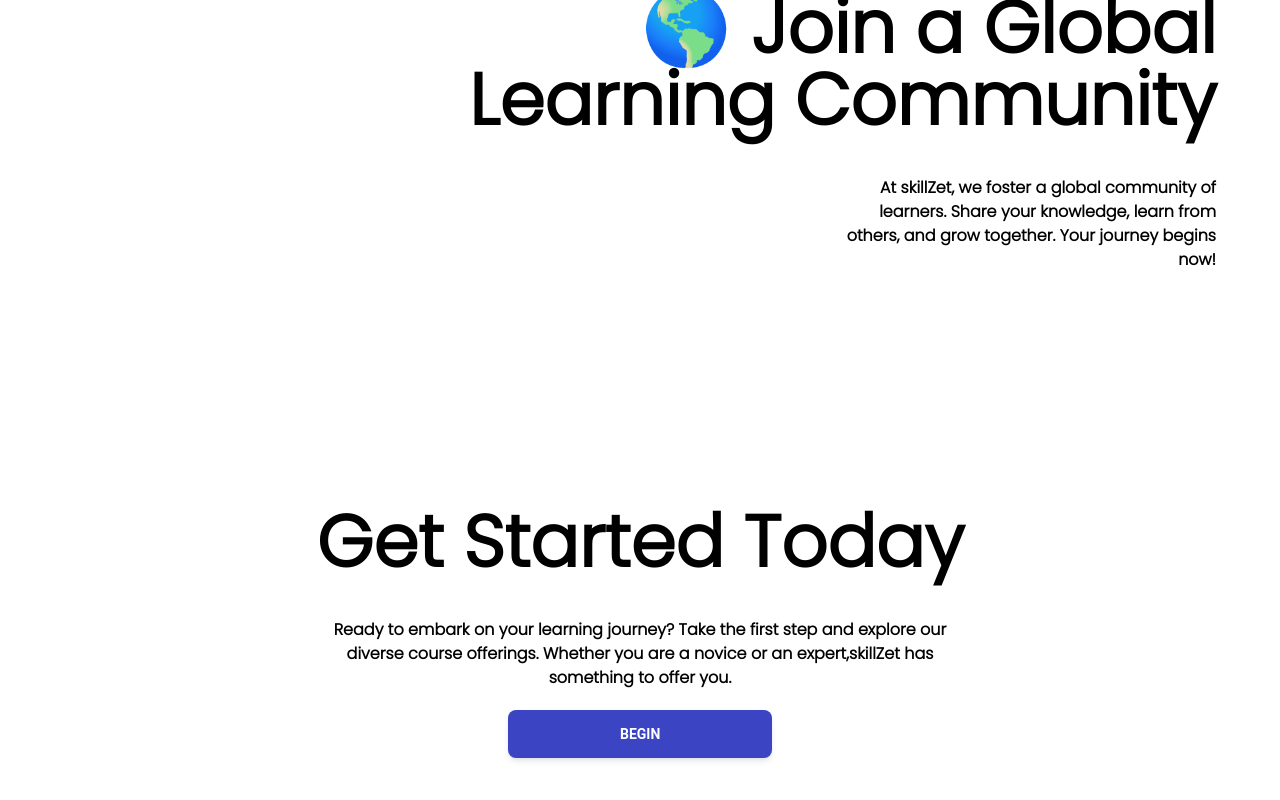
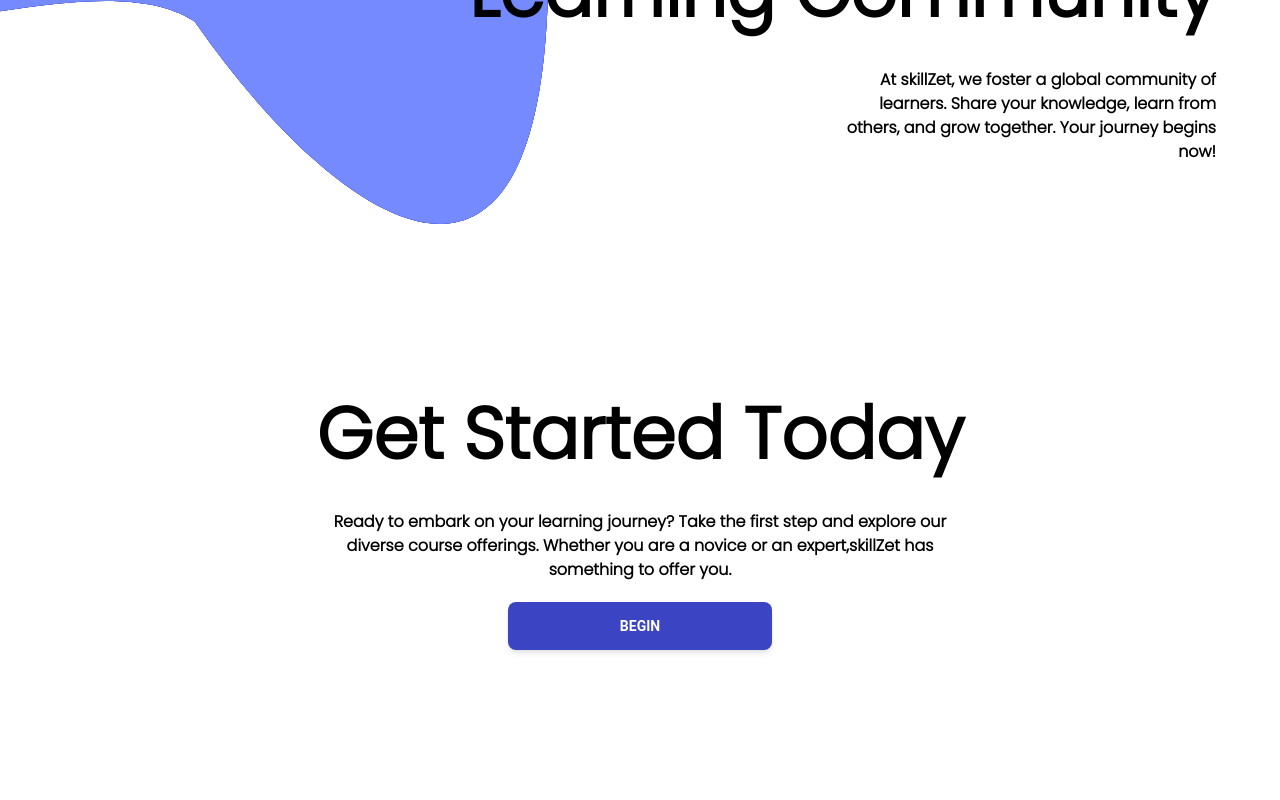
Before and after one commit to JohnnyAidoo/skillzet, a Next.js app: page / in a window 1280 px wide. Shown: the part 1368-2168 px from the top of the page. After the commit the page ends 2132 px from the top, so only its background shows below. Built offline with nearby package versions, Linux system fonts and the light colour scheme; sample sign-in values are in the browser's storage.

Commit message:
fixed svg not showing

```diff
--- a/app/bookmarks/page.tsx
+++ b/app/bookmarks/page.tsx
@@ -1,9 +1,4 @@
-import {
-  Avatar,
-  CardTemplate,
-  IconButton,
-  Input,
-} from "@/public/components/clientComp";
+import { Avatar, Input } from "@/public/components/clientComp";
 import Header from "@/public/components/header";
 import SideBar from "@/public/components/sideBar";
 import { MdOutlineSearch, MdOutlineNotifications } from "react-icons/md";
@@ -30,7 +25,7 @@
               <Avatar
                 className="mx-2"
                 src="https://docs.material-tailwind.com/img/face-2.jpg"
-                alt="l"
+                alt="avatar"
               />
             </div>
           </>
@@ -39,10 +34,10 @@
       <SideBar />
       <main
         style={{ width: "79%" }}
-        className="float-right flex flex-col bottom-0 px-10"
+        className="bottom-0 flex flex-col float-right px-10"
       >
         <div className="w-full"> </div>
-        <div className="w-full grid grid-cols-1 md:grid-cols-2 lg:grid-cols-2 xl:grid-cols-3 gap-2 gap-y-10"></div>
+        <div className="grid w-full grid-cols-1 gap-2 md:grid-cols-2 lg:grid-cols-2 xl:grid-cols-3 gap-y-10"></div>
       </main>
     </>
   );
--- a/app/page.tsx
+++ b/app/page.tsx
@@ -46,7 +46,7 @@
           </>
         }
       />
-      <main className=" bg-[url('../public/static/ssshape.svg')] bg-no-repeat bg-left-bottom bg-contain bg-blend-lighten">
+      <main className=" absolute bg-[url('../public/static/ssshape.svg')] bg-no-repeat bg-left-bottom bg-contain bg-blend-lighten">
         <section
           id="hero"
           className="flex justify-center items-center h-full px-16 "
@@ -130,7 +130,6 @@
               </p>
               <Link href={"/auth/login"}>
                 <Button
-                  data-aos="zoom-in"
                   style={{ backgroundColor: styles.light.cta }}
                   size="lg"
                   className="px-28"
```
Also changed, not shown: public/static/download (1).png (added).
